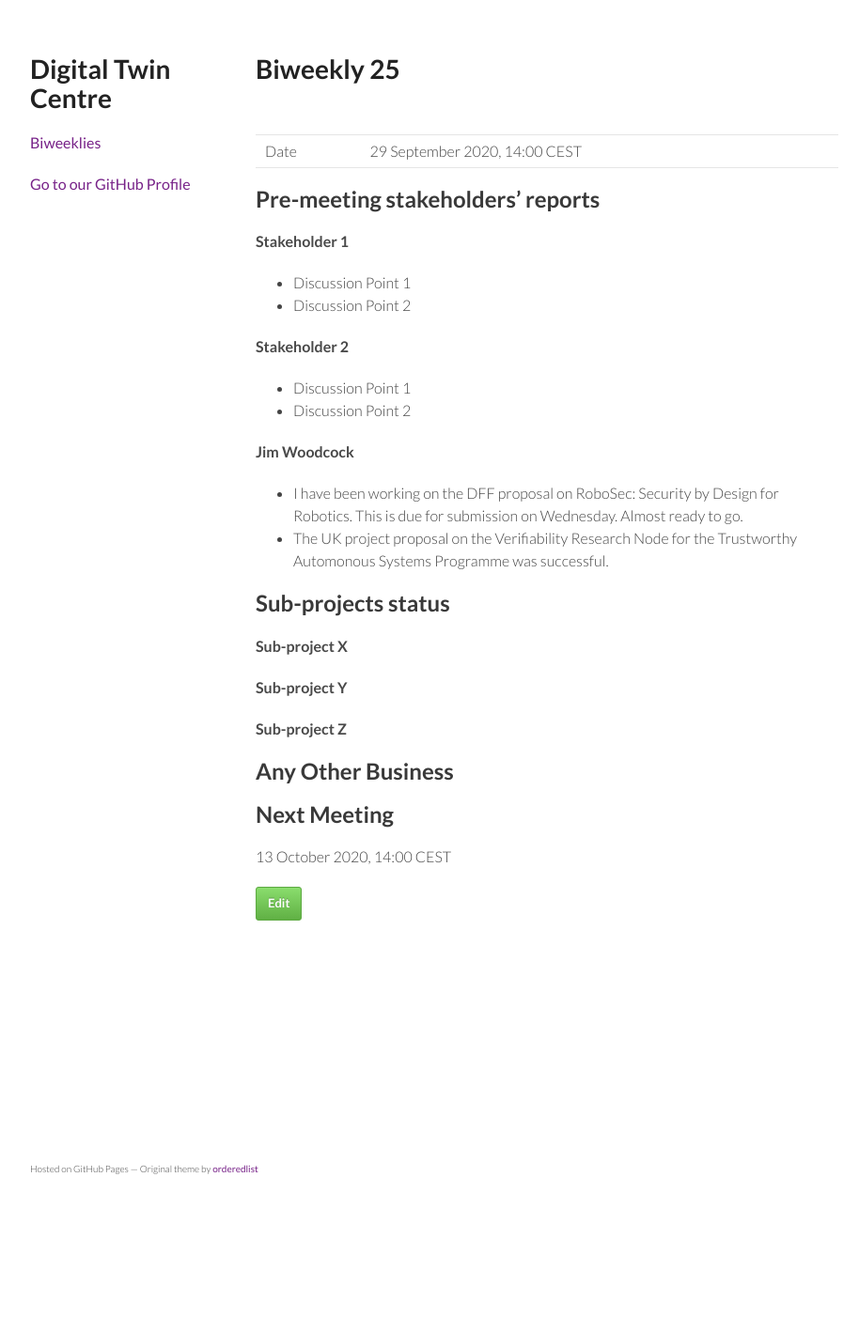
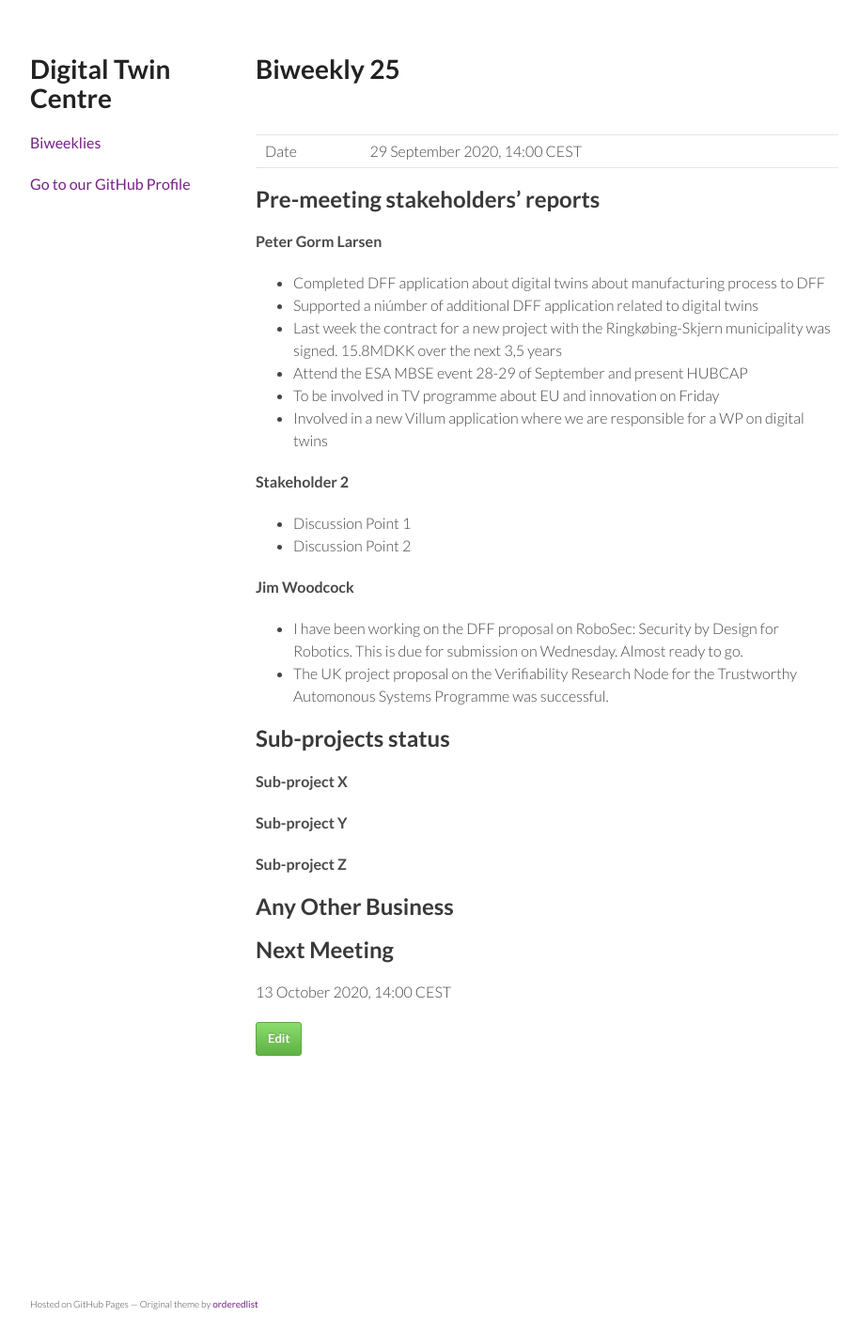
Before and after one commit to digitaltwincentre/digitaltwincentre.github.io, a Jekyll site: the page built from _biweeklies/Biweekly-25.md, in a window 1280 px wide. Shown: the whole page at 94% size, without its empty margins (178-1092 px from the left). Built offline with Jekyll 4.4.1, drawn with Linux system fonts in a browser that asks for light colours; nearby versions of some CDN libraries; before the commit the page ends 1274 px from its top, so only the background shows below that.

Commit message:
Update Biweekly-25.md

```diff
--- a/_biweeklies/Biweekly-25.md
+++ b/_biweeklies/Biweekly-25.md
@@ -20,9 +20,13 @@ date: 29 September 2020, 1400 CEST
 
 <!-- Please keep in mind that the minutes are publicly available.-->
 
-#### Stakeholder 1
-* Discussion Point 1
-* Discussion Point 2
+#### Peter Gorm Larsen
+* Completed DFF application about digital twins about manufacturing process to DFF
+* Supported a niúmber of additional DFF application related to digital twins
+* Last week the contract for a new project with the Ringkøbing-Skjern municipality was signed. 15.8MDKK over the next 3,5 years
+* Attend the ESA MBSE event 28-29 of September and present HUBCAP
+* To be involved in TV programme about EU and innovation on Friday
+* Involved in a new Villum application where we are responsible for a WP on digital twins
 
 #### Stakeholder 2
 * Discussion Point 1
```
